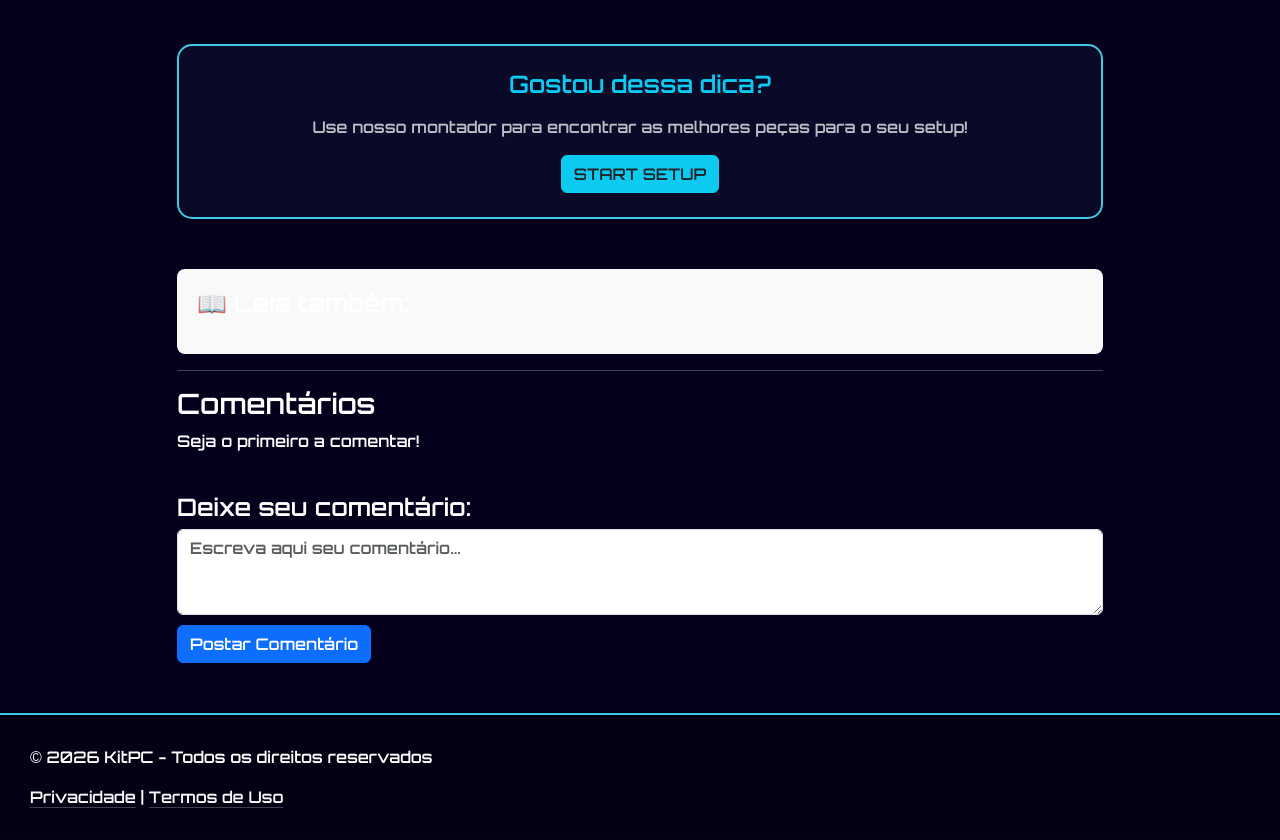
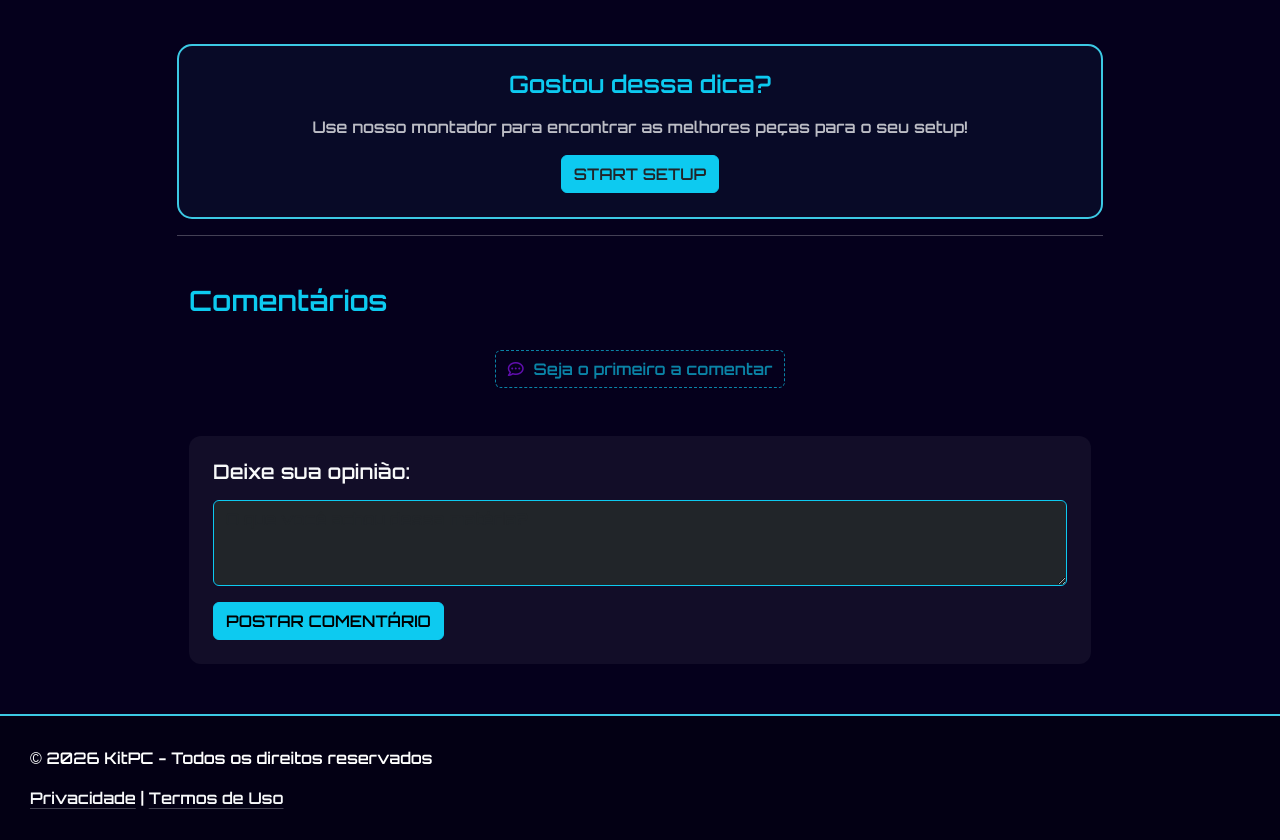
Before and after one commit to Kaiolucass/KitPc, a Flask app: template templates/blog_post.html in a window 1280 px wide. Shown: the part 1076-1916 px from the top of the page. Before the commit the page ends 1884 px from the top, so only its background shows below. Run offline with Flask 3, Linux system fonts and the light colour scheme; the template is opened without the code that fills it, so the values that code supplies are empty; the visitor is signed in with stand-in values (Sample User, id 1); some libraries are stand-ins or nearby versions.

Commit message:
atualizaçao poster

```diff
--- a/templates/blog_post.html
+++ b/templates/blog_post.html
@@ -188,50 +188,73 @@
                     <a href="{{ url_for('montagem') }}" class="btn btn-info fw-bold text-dark">START SETUP</a>
                 </div>
 
-                <div class="leia-tambem"
-                    style="margin-top: 50px; padding: 20px; background: #f9f9f9; border-radius: 8px;">
-                    <h4>📖 Leia também:</h4>
-                    <ul style="list-style: none; padding-left: 0;">
+                {% if sugestoes %}
+                <section class="container mt-5">
+                    <h2 class="text-center section-title mb-5">LEIA TAMBÉM</h2>
+                    <div class="row justify-content-center">
                         {% for sugestao in sugestoes %}
-                        <li style="margin-bottom: 10px;">
+                        <div class="col-md-4 mb-4">
+                            <div class="card-blog-menor p-3">
                                 <a href="{{ url_for('exibir_post', slug=sugestao.slug) }}"
-                                style="text-decoration: none; color: #007bff; font-weight: bold;">
-                                {{ sugestao.titulo }}
+                                    style="text-decoration: none; color: inherit;">
+                                    <img src="{{ sugestao.imagem_url or url_for('static', filename='Imagens/pc-padrao.png') }}"
+                                        class="img-fluid rounded border-neon-sm" alt="{{ sugestao.titulo }}"
+                                        style="height: 180px; width: 100%; object-fit: cover;">
+                                    <h5 class="mt-2">{{ sugestao.titulo }}</h5>
                                 </a>
-                        </li>
+                            </div>
+                        </div>
                         {% endfor %}
-                    </ul>
                     </div>
+                </section>
+                {% endif %}
 
                 <hr>
-                <h3>Comentários</h3>
+
+                <section class="container mt-5">
+                    <h3 class="text-info" style="font-family: 'Orbitron', sans-serif;">Comentários</h3>
 
                     <div class="comentarios-lista">
                         {% if post.comentarios %}
                         {% for comentario in post.comentarios %}
-                    <div style="border-bottom: 1px solid #ddd; padding: 10px 0;">
-                        <strong>{{ comentario.autor.nome }}</strong>
-                        <small style="color: gray;">em {{ comentario.data_postagem.strftime('%d/%m/%Y %H:%M') }}</small>
-                        <p>{{ comentario.conteudo }}</p>
+                        <div style="border-bottom: 1px solid rgba(60, 201, 228, 0.2); padding: 15px 0; color: white;">
+                            <strong class="text-info">{{ comentario.autor.nome }}</strong>
+                            <small style="color: #9216FD; margin-left: 10px;">
+                                <i class="far fa-calendar-alt"></i> {{ comentario.data_postagem.strftime('%d/%m/%Y
+                                %H:%M') }}
+                            </small>
+                            <p class="mt-2 opacity-75">{{ comentario.conteudo }}</p>
                         </div>
                         {% endfor %}
                         {% else %}
-                    <p>Seja o primeiro a comentar!</p>
+                        <div class="text-center py-4">
+                            <button class="btn btn-outline-info disabled" style="border-style: dashed;">
+                                <i class="fa-regular fa-comment-dots"></i> Seja o primeiro a comentar
+                            </button>
+                        </div>
                         {% endif %}
                     </div>
 
-                <br>
-
+                    <div class="mt-4 p-4" style="background: rgba(255, 255, 255, 0.05); border-radius: 12px;">
                         {% if session.get('usuario_id') %}
-                <h4>Deixe seu comentário:</h4>
+                        <h4 class="text-light h5 mb-3">Deixe sua opinião:</h4>
                         <form action="{{ url_for('comentar', post_id=post.id) }}" method="POST">
-                    <textarea name="conteudo_comentario" rows="3" class="form-control"
-                        placeholder="Escreva aqui seu comentário..." required></textarea>
-                    <button type="submit" class="btn btn-primary" style="margin-top: 10px;">Postar Comentário</button>
+                            <textarea name="conteudo_comentario" rows="3"
+                                class="form-control bg-dark text-white border-info"
+                                placeholder="O que você achou dessa matéria?" required></textarea>
+                            <button type="submit" class="btn btn-info fw-bold mt-3">POSTAR COMENTÁRIO</button>
                         </form>
                         {% else %}
-                <p><a href="{{ url_for('login') }}">Faça login</a> para deixar um comentário.</p>
+                        <div class="alert alert-dark border-warning text-center">
+                            <i class="fa-solid fa-lock text-warning"></i>
+                            <span class="text-light">Você precisa estar </span>
+                            <a href="#" data-bs-toggle="modal" data-bs-target="#modalAcesso"
+                                class="text-warning fw-bold">logado</a>
+                            <span class="text-light">para comentar.</span>
+                        </div>
                         {% endif %}
+                    </div>
+                </section>
             </div>
         </div>
     </main>
```
Lines whose indentation alone changed are shown as unchanged.
